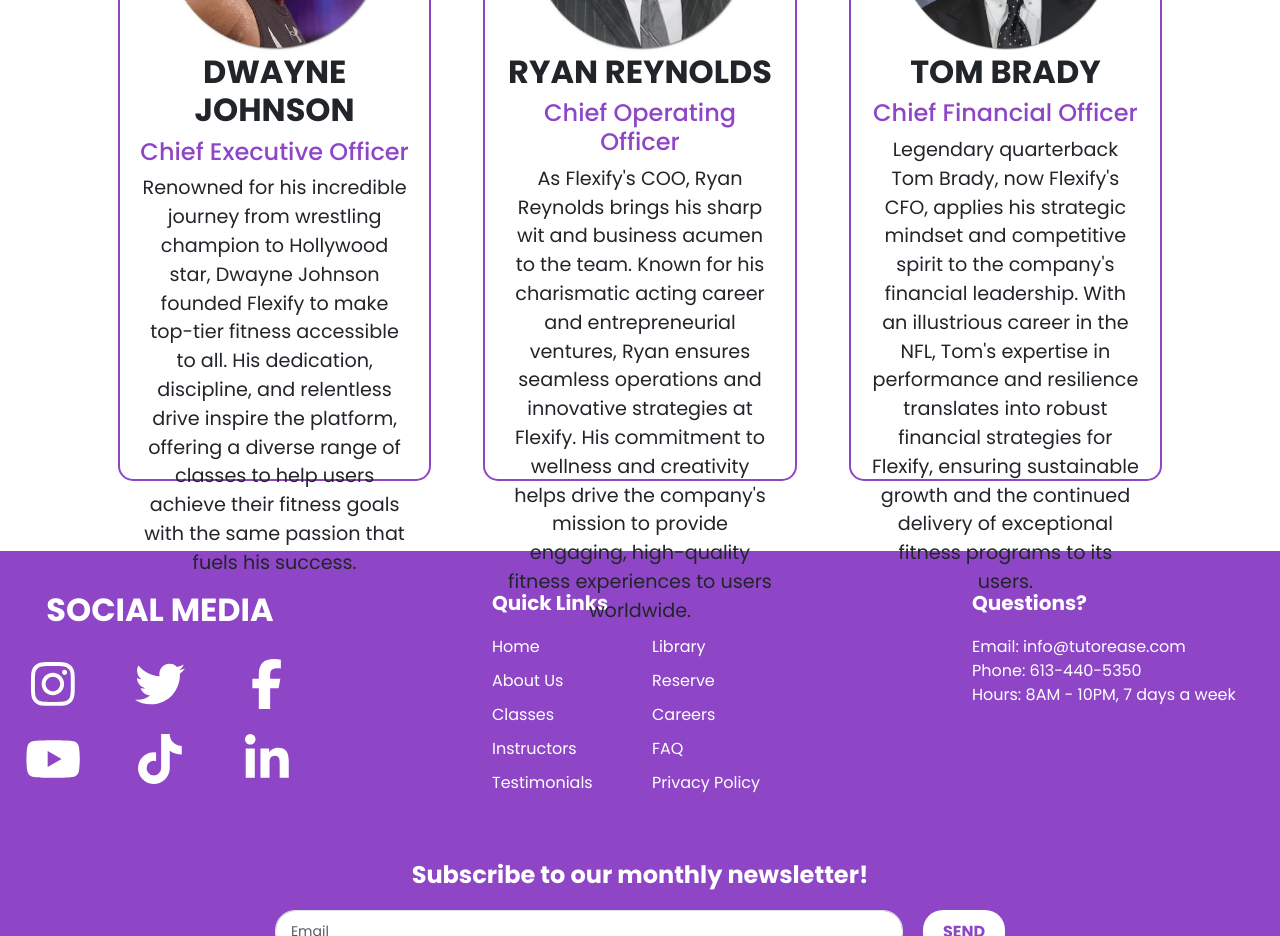
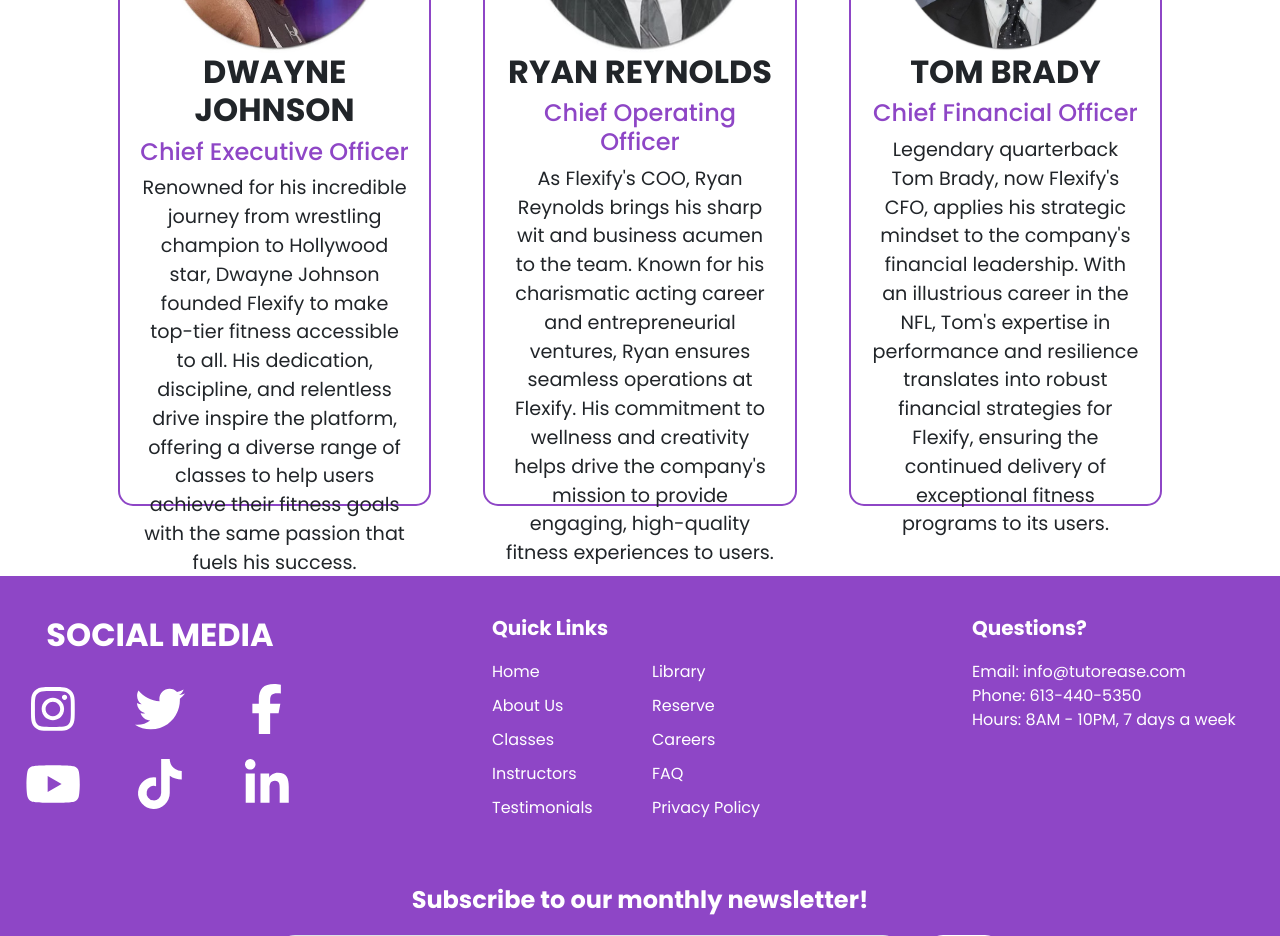
Before and after one commit to nahiyani/flexify-v2, a React (Create React App) app: page /about in a window 1280 px wide. Shown: the part 1320-2256 px from the top of the page. Built offline with nearby package versions, Linux system fonts and the light colour scheme.

Commit message:
final pushes for mandatory website parts

```diff
--- a/src/pages/AboutUs.css
+++ b/src/pages/AboutUs.css
@@ -117,7 +117,7 @@
     text-align: center;
     margin-bottom: 20px;
     position: relative;
-    height: 675px;
+    height: 700px;
 }
 
 .executive-card h3 {
--- a/src/pages/AboutUs.js
+++ b/src/pages/AboutUs.js
@@ -119,9 +119,9 @@
               <p>
                 As Flexify's COO, Ryan Reynolds brings his sharp wit and business acumen to the team.
                 Known for his charismatic acting career and entrepreneurial ventures, Ryan ensures
-                seamless operations and innovative strategies at Flexify. His commitment to wellness
+                seamless operations at Flexify. His commitment to wellness
                 and creativity helps drive the company's mission to provide engaging, high-quality
-                fitness experiences to users worldwide.
+                fitness experiences to users.
               </p>
             </div>
             <div className="executive-card">
@@ -132,9 +132,9 @@
               <h4>Chief Financial Officer</h4>
               <p>
                 Legendary quarterback Tom Brady, now Flexify's CFO, applies his strategic mindset
-                and competitive spirit to the company's financial leadership. With an illustrious
+                to the company's financial leadership. With an illustrious
                 career in the NFL, Tom's expertise in performance and resilience translates into robust
-                financial strategies for Flexify, ensuring sustainable growth and the continued delivery
+                financial strategies for Flexify, ensuring the continued delivery
                 of exceptional fitness programs to its users.
               </p>
             </div>
```
